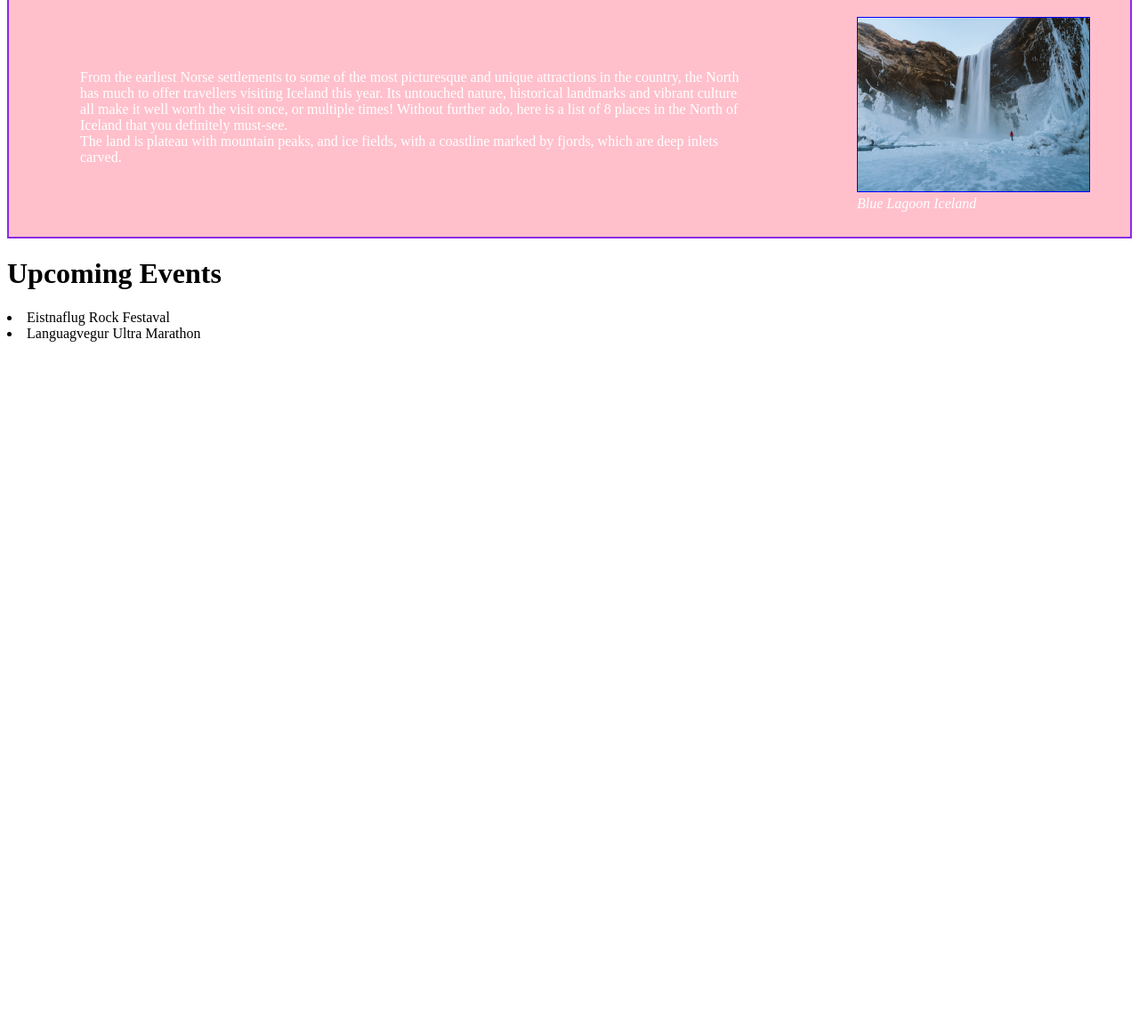
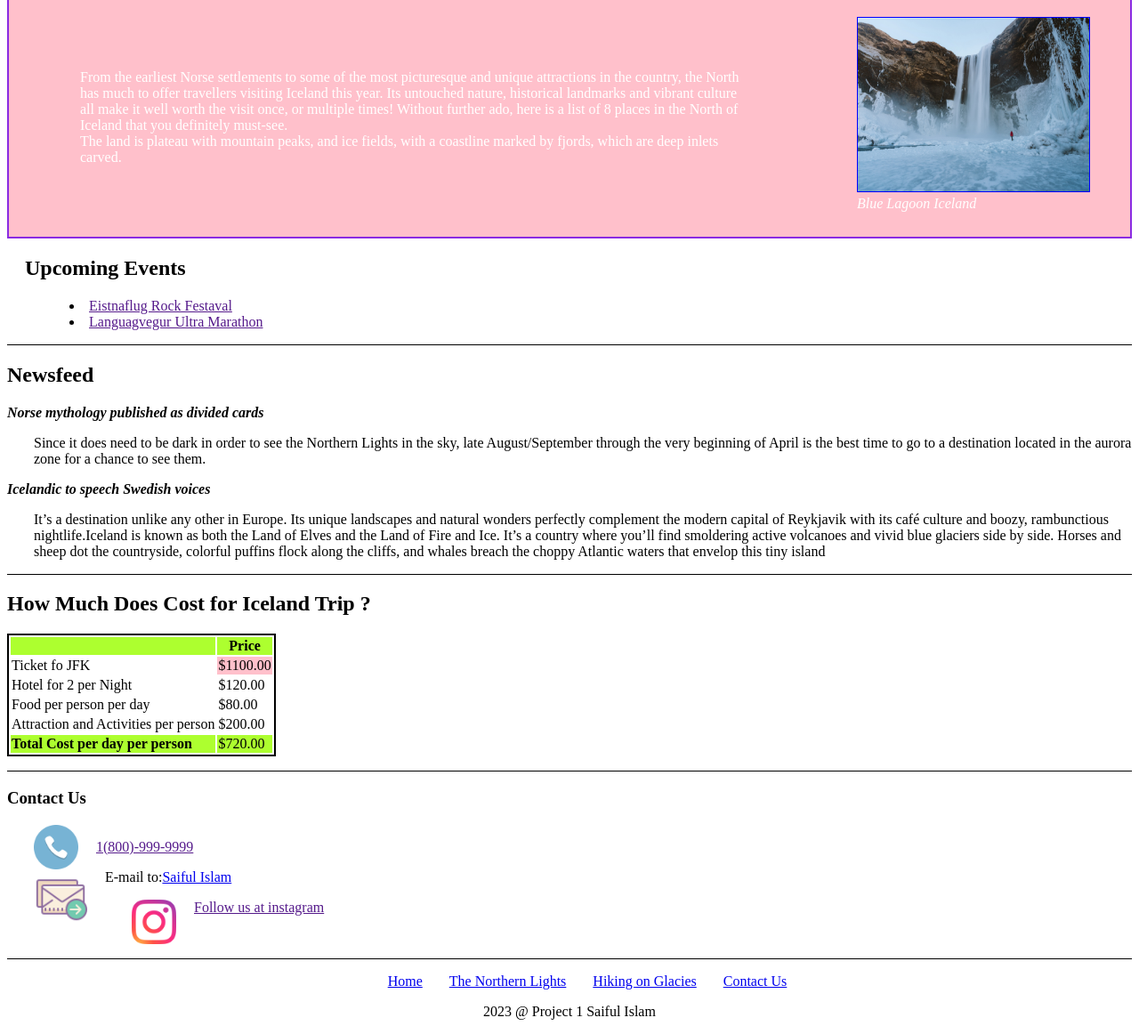
Before and after one commit to saiful6575/project1, a plain HTML site: page index.html in a window 1280 px wide. Shown: the part 602-1764 px from the top of the page at 89% size. Before the commit the page ends 994 px from the top, so only its background shows below. Drawn offline with Linux system fonts and the light colour scheme.

Commit message:
final project1

```diff
--- a/index.html
+++ b/index.html
@@ -24,39 +24,115 @@
         <div class="main-contain">
             <p style="color: white; font-style: italic;">Things to do Iceland</p>
             <div class="sec-1">
-                <li><figure><img class="img-1" src="./images/photos/northern1.jpeg" alt="Northern image"><figcaption class="figcap" style="color: white;font-style: italic;
-                    ">Northern Lights Iceland</figcaption></figure></li>
+                <li>
+                    <figure><img class="img-1" src="./images/photos/northern1.jpeg" alt="Northern image">
+                        <figcaption class="figcap" style="color: white;font-style: italic;
+                    ">Northern Lights Iceland</figcaption>
+                    </figure>
+                </li>
                 <li class="para-2">
                     <p>Iceland is located between the Greenland Sea and the North Atlantic Ocean. It is northwest of the
-                    United Kingdom, and is slightly smaller than the state of Kentucky. The land is plateau with
-                    mountain peaks, and ice fields, with a coastline marked by fjords, which are deep inlets carved contrasting landscapes. <br>
-                    In fact, it is one of the largest ocean industry museums in the country. Split into three separate buildings, the museum chronicles the fishing process, showcases ships from the 1950s and even provides insight into the herring salting process.</p>
+                        United Kingdom, and is slightly smaller than the state of Kentucky. The land is plateau with
+                        mountain peaks, and ice fields, with a coastline marked by fjords, which are deep inlets carved
+                        contrasting landscapes. <br>
+                        In fact, it is one of the largest ocean industry museums in the country. Split into three
+                        separate buildings, the museum chronicles the fishing process, showcases ships from the 1950s
+                        and even provides insight into the herring salting process.</p>
                 </li>
             </div>
             <div class="sec-2">
                 <li>
-                    <p class="para-2">From the earliest Norse settlements to some of the most picturesque and unique attractions in the
+                    <p class="para-2">From the earliest Norse settlements to some of the most picturesque and unique
+                        attractions in the
                         country, the North has much to offer travellers visiting Iceland this year. Its untouched
                         nature, historical landmarks and vibrant culture all make it well worth the visit once, or
                         multiple times! Without further ado, here is a list of 8 places in the North of Iceland that you
                         definitely must-see. <br>The land is plateau with
-                        mountain peaks, and ice fields, with a coastline marked by fjords, which are deep inlets carved.</p>
+                        mountain peaks, and ice fields, with a coastline marked by fjords, which are deep inlets carved.
+                    </p>
                 </li>
-                <li><figure><img class="img-2" src="./images/photos/iceland1.jpg" alt=""><figcaption style="color: white;font-style: italic;
-                    "> Blue Lagoon Iceland</figcaption></figure></li>
+                <li>
+                    <figure><img class="img-2" src="./images/photos/iceland1.jpg" alt="">
+                        <figcaption style="color: white;font-style: italic;
+                    "> Blue Lagoon Iceland</figcaption>
+                    </figure>
+                </li>
 
             </div>
 
         </div>
-        <div>
-            <h1>Upcoming Events</h1>
-            <li>Eistnaflug Rock Festaval</li>
-            <li>Languagvegur Ultra Marathon</li>
+        <div class="event" style="margin-left: 20px;">
+            <h2>Upcoming Events</h2>
+            <li><a href="">Eistnaflug Rock Festaval</a></li>
+            <li><a href="">Languagvegur Ultra Marathon</a></li>
 
         </div>
+        <hr>
+        <div>
+            <h2>Newsfeed</h2>
+            <p><strong style="font-style: italic;">Norse mythology published as divided cards</strong></p>
+            <p style="margin-left: 30px;"> Since it does need to be dark in order to see the Northern Lights in the sky, late August/September through the very beginning of April is the best time to go to a destination located in the aurora zone for a chance to see them.</p>
+            <p><strong style="font-style: italic;">Icelandic to speech Swedish voices
+                </strong></p>
+            <p style="margin-left: 30px;">It’s a destination unlike any other in Europe. Its unique landscapes and
+                natural wonders perfectly complement the modern capital of Reykjavik with its café culture and boozy,
+                rambunctious nightlife.Iceland is known as both the Land of Elves and the Land of Fire and Ice. It’s a
+                country where you’ll find smoldering active volcanoes and vivid blue glaciers side by side. Horses and
+                sheep dot the countryside, colorful puffins flock along the cliffs, and whales breach the choppy
+                Atlantic waters that envelop this tiny island</p>
+            <hr>
+            <h2>How Much Does Cost for Iceland Trip ?</h2>
+            <table style="border: 2px solid">
+                <tr style="background-color: greenyellow">
+                    <th></th>
+                    <th>Price</th>
+                </tr>
+                <tr>
+                    <td>Ticket fo JFK</td>
+                    <td style="background-color: pink;">$1100.00</td>
+                </tr>
+                <tr>
+                    <td>Hotel for 2 per Night</td>
+                    <td>$120.00</td>
+                </tr>
+                <tr>
+                    <td>Food per person per day</td>
+                    <td>$80.00</td>
+                </tr>
+                <tr>
+                    <td>Attraction and Activities per person</td>
+                    <td>$200.00</td>
+                </tr>
+                <tr style="background-color: greenyellow">
+                    <td><strong>Total Cost per day per person</strong></td>
+                    <td>$720.00</td>
+                </tr>
+            </table>
+            <hr>
+        </div>
+        <h3>Contact Us</h3>
+        <div class="image-with-text">
+            <img class="ct-img" style="height: 50px;" src="./images/logos/phone.png" alt="phone">
+            <p><a href="">1(800)-999-9999</a></p>
+
+            <img class="ct-img" style="height: 60px; width: 60px;" src="./images/logos/email.png" alt="E-mail">
+            <p>E-mail to:<a href="saiful@gmail.com">Saiful Islam</a></p>
+
+            <img class="ct-img" style="height: 50px;" src="./images/logos/instagram.png" alt="Instragam">
+            <p><a href="">Follow us at instagram</a></p>
+        </div>
+        <hr>
     </main>
     <footer>
-
+        <nav>
+            <ul class="flexbox">
+              <li><a href="./index.html">Home</a></li>
+              <li><a href="./NorthernLight.html">The Northern Lights</a></li>
+              <li><a href="./hiking.html">Hiking on Glacies</a></li>
+              <li><a href="#">Contact Us</a></li>
+            </ul>
+          </nav>
+          <p style="text-align: center;">2023 @ Project 1 Saiful Islam</p>
     </footer>
 </body>
 
--- a/style.css
+++ b/style.css
@@ -61,3 +61,51 @@ margin-left: 40px;
 .sec-2 {
     display: flex;
 }
+.event>li{
+    margin-left: 50px;
+}
+hr {
+    border: none;
+    border-top: 1px solid black;
+    margin: 1em 0;
+  }
+  .image-with-text {
+    overflow: auto;
+  }
+  .ct-img{
+    float: left;
+    margin-right: 20px;
+    margin-left: 30px;
+  }
+  .flexbox{
+    display: flex;
+    list-style: none;
+    justify-content: center;
+    gap: 30px;
+  }
+  .img-3{
+    width: 280px;
+    height: 220px;
+    border: 1px solid black;
+    margin: 4px;
+  }
+  .img-4{
+    width: 280px;
+    height: 220px;
+    border: 1px solid black;
+    margin: 4px;
+  }
+  .para-3{
+    width: 280px;
+    height: 220px;
+    text-align: center;
+    border: 1px solid turquoise;
+    background-color: darkgray;
+    overflow: hidden;
+
+  }
+  .hike-box{
+    display: flex;
+    justify-content: center;
+    align-items: center;
+  }
```
Also changed, not shown: NorthernLight.html (added, +39 -0 lines), hiking.html (added, +40 -0 lines).
